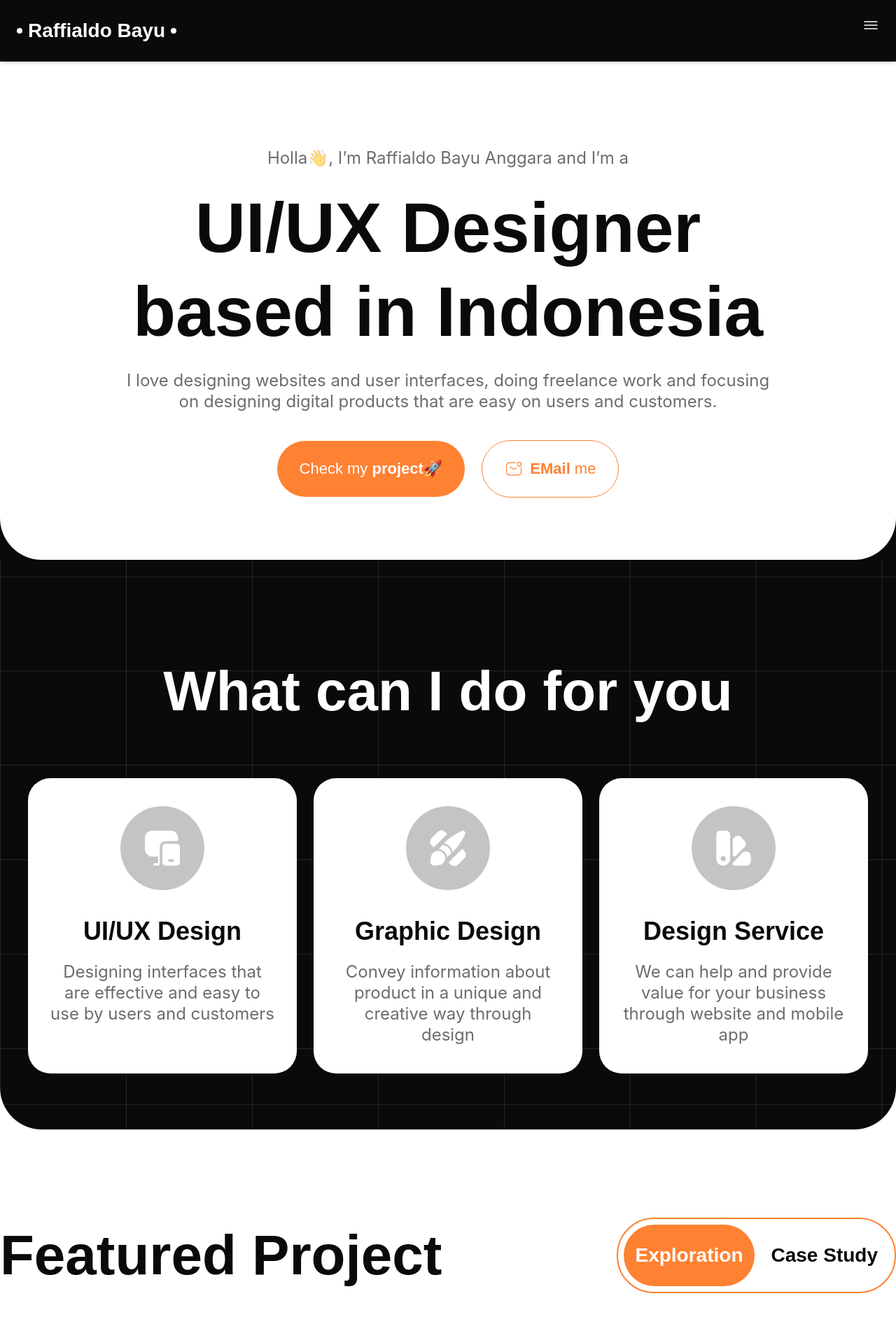
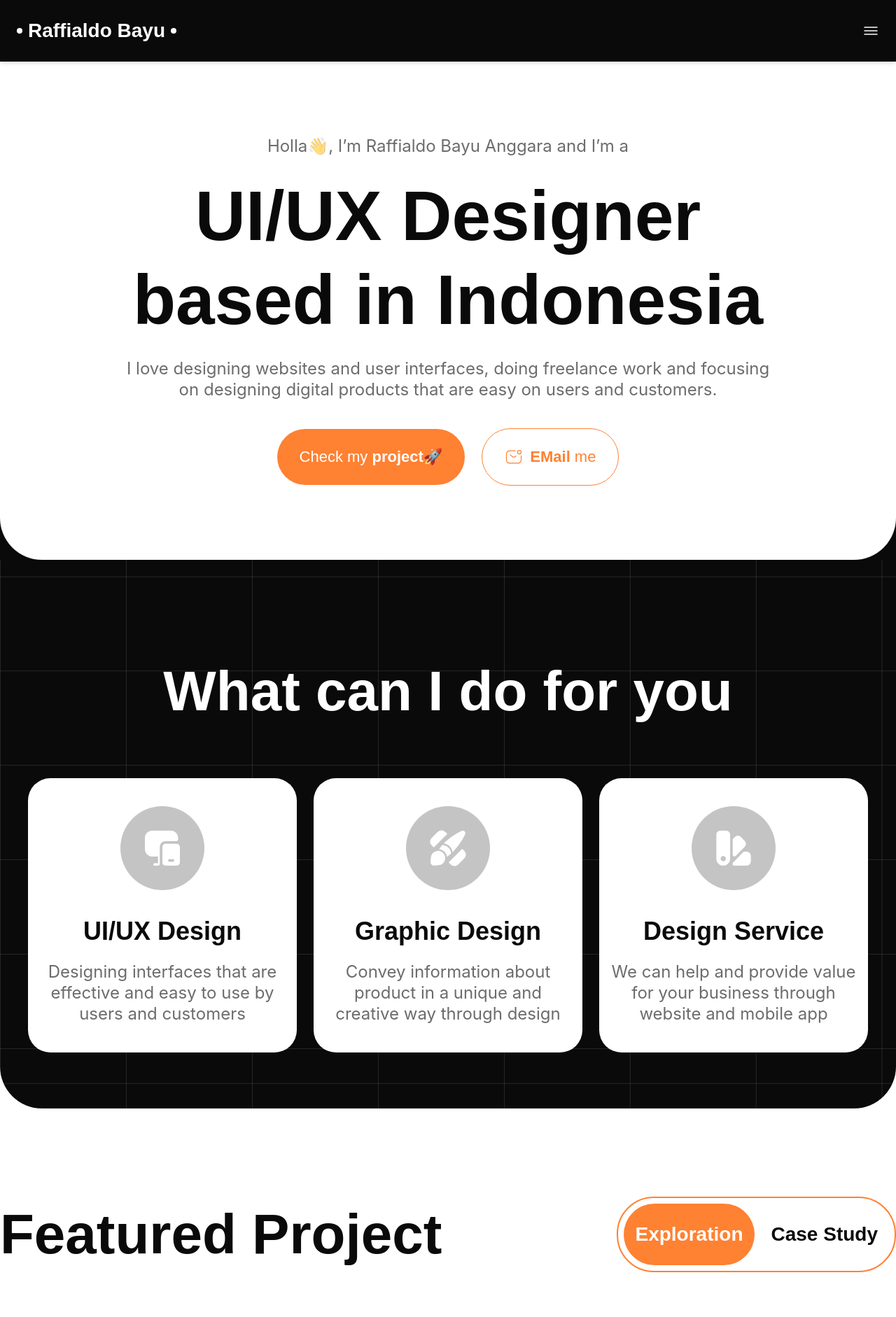
Before and after one commit to shidqirifat/aldo-personal-web, a Next.js app: page / in a window 1280 px wide. Shown: the top 1882 px of the page at 70% size. Built offline with nearby package versions, Linux system fonts and the light colour scheme.

Commit message:
fix: minor bugs

```diff
--- a/components/About.js
+++ b/components/About.js
@@ -33,8 +33,8 @@ export default function About() {
     <>
       <div id="about" className="bg-white-primary">
         <div className="max-w-7xl mx-6 xl:mx-auto pt-24 md:pt-[218px] sm:pb-5 text-center md:text-left">
-          <div className="relative z-10">
-            <div className="w-full lg:w-[60%] relative z-0">
+          <div className="flex flex-col relative z-10">
+            <div className="w-full lg:w-[60%] static lg:relative z-0">
               <TextAbout>{content.meet}</TextAbout>
               <h1 className="text-black-primary text-[32px] md:text-[100px] leading-[48px] md:leading-[120px] font-semibold my-2 md:my-6">
                 {content.experience}
@@ -43,17 +43,16 @@ export default function About() {
                 {content.paragraph_1}
               </TextAbout>
             </div>
-            {(displaySize.large || displaySize.extraLarge) && (
-              <div className="absolute right-0 top-0 bottom-0 h-full w-[57%] -z-10">
+            <div className="relative lg:absolute lg:right-0 lg:top-0 lg:bottom-0 h-[250px] lg:h-full lg:w-[57%] lg:-z-10 mt-4">
               <Image
                 src="/assets/images/photo-about.png"
                 alt="Photo About"
                 fill
+                className="object-contain object-bottom"
               />
             </div>
-            )}
           </div>
-          <div className="grid grid-cols-1 md:grid-cols-2 gap-2 md:gap-6 mt-2 mb-6 md:mb-0 md:mt-8">
+          <div className="grid grid-cols-1 md:grid-cols-2 gap-2 md:gap-6 mt-4 mb-6 md:mb-0 md:mt-8">
             <TextAbout>{content.paragraph_2}</TextAbout>
             <TextAbout>
               {displaySize.small
--- a/components/ContactUs.js
+++ b/components/ContactUs.js
@@ -52,8 +52,10 @@ export default function ContactUs() {
           </div>
         </div>
         <div className="flex justify-center lg:justify-between mt-6 md:mt-24 lg:mt-[120px]">
-          {displaySize.large && <TextLogo>Raffialdo</TextLogo>}
-          <div className="flex gap-3 md:gap-10">
+          {(displaySize.large || displaySize.extraLarge) && (
+            <TextLogo>Raffialdo</TextLogo>
+          )}
+          <div className="flex justify-between lg:justify-center w-full lg:w-auto gap-3 md:gap-10">
             {SOCIALS.map((social) => (
               <ContactAnchor key={social.link} href={social.link}>
                 {social.text}
--- a/components/Hero.js
+++ b/components/Hero.js
@@ -47,7 +47,7 @@ export default function Hero() {
         id="home"
         className="md:h-[calc(100vh-60px)] pt-28 md:pt-0 relative bg-white-primary"
       >
-        <div className="md:absolute md:bottom-[20%] max-w-6xl w-full lg:w-[1000px] px-6 md:center-both md:-mt-8">
+        <div className="md:absolute max-w-6xl w-full lg:w-[1000px] px-6 md:center-both md:!top-[60%]">
           <div className="text-center flex flex-col gap-2 md:gap-6">
             <Paragraph>{content.introduce}</Paragraph>
             <h1 className="font-semibold text-[32px] md:text-[100px] leading-[48px] md:leading-[120px] text-black-primary">
--- a/components/Projects.js
+++ b/components/Projects.js
@@ -92,7 +92,10 @@ export default function Projects() {
 
   return (
     <>
-      <div id="projects" className="bg-white-primary pt-8 md:pt-[120px]">
+      <div
+        id="projects"
+        className="bg-white-primary -mt-4 md:mt-0 pt-20 md:pt-[120px]"
+      >
         <div className="max-w-7xl mx-6 xl:mx-auto">
           <div className="flex flex-col md:flex-row gap-4 items-center justify-between mb-6 md:mb-[60px]">
             <h1 className="text-black-primary font-semibold text-[32px] md:text-[80px] leading-[48px] md:leading-[120px]">
--- a/components/RoundedBottom.js
+++ b/components/RoundedBottom.js
@@ -3,7 +3,7 @@ import React from 'react';
 export default function RoundedBottom({ isRoundedWhite }) {
   return (
     <div
-      className={`h-6 md:h-[60px] ${
+      className={`h-6 md:h-[60px] relative z-10 ${
         isRoundedWhite ? 'bg-black-primary' : 'bg-white-primary'
       }`}
     >
--- a/components/Services.js
+++ b/components/Services.js
@@ -11,7 +11,7 @@ const CardService = ({ title, icon, description, isSmallDisplay }) => {
   return (
     <div
       key={title}
-      className="text-center w-[100%] sm:w-[40%] lg:w-[30%] bg-white-primary rounded-[32px] py-6 md:py-10 px-5 md:px-8"
+      className="text-center w-[100%] sm:w-[40%] lg:w-[30%] bg-white-primary rounded-[32px] py-6 md:py-10 px-5 md:px-4"
     >
       <div className="bg-grey-primary h-20 md:h-[120px] w-20 md:w-[120px] rounded-full grid place-content-center mx-auto">
         <Image src={icon} alt={title} width={size} height={size} />
@@ -29,11 +29,14 @@ export default function Services() {
 
   return (
     <>
-      <div id="services" className="background-pattern pt-8 md:pt-32">
+      <div
+        id="services"
+        className="background-pattern -mt-10 md:mt-0 pt-16 md:pt-32"
+      >
         <h1 className="font-semibold text-[32px] md:text-[80px] leading-[48px] md:leading-[120px] w-44 md:w-auto mx-auto md:mx-0 text-white-primary text-center">
           What can I do for you
         </h1>
-        <div className="flex flex-wrap justify-center gap-7 md:gap-6 max-w-7xl mx-6 xl:mx-auto mt-6 md:mt-16 pb-5">
+        <div className="flex flex-wrap justify-center gap-6 max-w-7xl mx-6 xl:mx-auto mt-6 md:mt-16 pb-5">
           {SERVICES.map((service) => (
             <CardService
               key={service.title}
--- a/components/navigation/NavigationMobile.js
+++ b/components/navigation/NavigationMobile.js
@@ -31,7 +31,7 @@ const NavigationDrawer = ({
 }) => {
   return (
     <div
-      className={`bg-black-primary shadow-md absolute left-0 right-0 z-20 rounded-b-[30px] pb-2 ${
+      className={`bg-black-primary shadow-md absolute left-0 right-0 z-20 pb-2 ${
         isOpenDrawer
           ? 'opacity-100 top-[72px] visible'
           : 'opacity-0 top-14 invisible'
@@ -61,15 +61,15 @@ export default function NavigationMobile({ activeNavigation }) {
   return (
     <>
       <div className="fixed z-20 w-full">
-        <div className="bg-black-primary shadow-md flex justify-between p-6">
+        <div className="bg-black-primary shadow-md flex justify-between items-center p-6">
           <TextLogo>Raffialdo Bayu</TextLogo>
-          <div onClick={toggleOpenDrawer} className="relative w-6 h-6">
+          <button onClick={toggleOpenDrawer} className="relative w-6 h-6">
             <Image
               src={isOpenDrawer ? Close : Menu}
               alt={`${isOpenDrawer ? 'Close' : 'Hamburger'} Button`}
               fill
             />
-          </div>
+          </button>
         </div>
         <NavigationDrawer
           isOpenDrawer={isOpenDrawer}
```
Also changed, not shown: public/favicon.svg. Lines whose indentation alone changed are shown as unchanged.
